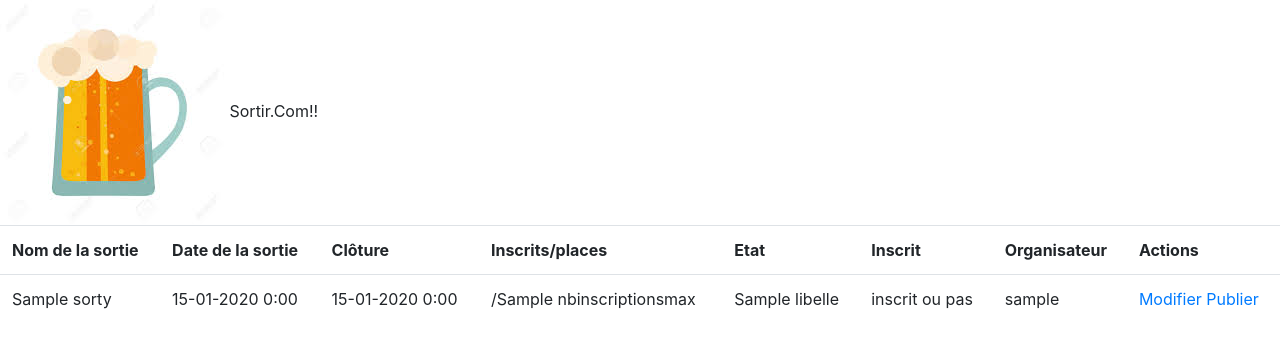
After one commit to michaelLachand/projet_sortir, a Symfony app: template templates/sorties/accueil.html.twig in a window 1280 px wide. The commit adds this page. Shown: the top 348 px of the page. Run offline with Twig, Linux system fonts and the light colour scheme; the template is opened without the code that fills it: most values are stand-ins (such as "Sample title", 1, 10 or a date in 2020); some libraries are stand-ins or nearby versions.

Commit message:
creation page sortie
repository twig et controller

```diff
--- a/composer.json
+++ b/composer.json
@@ -5,11 +5,12 @@
         "php": "^7.0.8",
         "ext-iconv": "*",
         "sensio/framework-extra-bundle": "^5.3",
+        "symfony/apache-pack": "^1.0",
         "symfony/asset": "^3.4",
         "symfony/browser-kit": "^3.4",
         "symfony/console": "^3.4",
         "symfony/css-selector": "^3.4",
-        "symfony/debug-pack": "*",
+        "symfony/debug-pack": "^1.0",
         "symfony/expression-language": "^3.4",
         "symfony/flex": "^1.0",
         "symfony/form": "^3.4",
@@ -22,6 +23,7 @@
         "symfony/serializer-pack": "*",
         "symfony/swiftmailer-bundle": "^3.1",
         "symfony/validator": "^3.4",
+        "symfony/var-dumper": "^3.4",
         "symfony/web-link": "^3.4",
         "symfony/webpack-encore-pack": "*",
         "symfony/yaml": "^3.4"
--- /dev/null
+++ b/templates/sorties/accueil.html.twig
@@ -0,0 +1,66 @@
+{% extends 'layout.html.twig' %}
+
+{% block title %}Liste des sorties{% endblock %}
+
+{% block body %}
+    <div>
+        <table class="table">
+            <tr>
+                <th>Nom de la sortie</th>
+                <th>Date de la sortie</th>
+                <th>Clôture</th>
+                <th>Inscrits/places</th>
+                <th>Etat</th>
+                <th>Inscrit</th>
+                <th>Organisateur</th>
+                <th>Actions</th>
+            </tr>
+            {% for sortie in sorties %}
+                <tr>
+                    <td>
+                        {{ sortie.nomSortie }}
+                    </td>
+                    <td>
+                        {{ sortie.datedebut|date('d-m-Y G:i') }}
+                    </td>
+                    <td>
+                        {{ sortie.datecloture|date('d-m-Y G:i') }}
+                    </td>
+                    <td>
+                        /{{ sortie.nbinscriptionsmax }}
+                    </td>
+                    <td>
+                        {{ sortie.etat.libelle }}
+                    </td>
+                    <td>
+                        inscrit ou pas
+                    </td>
+                    <td>
+                        {{ sortie.organisateur.login }}
+                    </td>
+                    <td>
+                        {% if sortie.etat.id != 1 %}
+                            <a href="#">Afficher</a>
+                        {% endif %}
+                        {% if sortie.etat.id == 2 or sortie.etat.id == 3 %}
+                            <a href="#">Se désister</a>
+                        {% endif %}
+                        {% if sortie.etat.id == 2 %}
+                            <a href="#">S'inscrire</a>
+                        {% endif %}
+                        {% if sortie.etat.id == 1 %}
+                            <a href="#">Modifier</a>
+                        {% endif %}
+                        {% if sortie.etat.id == 1 %}
+                            <a href="#">Publier</a>
+                        {% endif %}
+                        {% if sortie.etat.id == 2 %}
+                            <a href="#">Annuler</a>
+                        {% endif %}
+                    </td>
+                </tr>
+
+            {% endfor %}
+        </table>
+    </div>
+{% endblock %}
--- a/templates/user/index.html.twig
+++ b/templates/user/index.html.twig
@@ -14,7 +14,7 @@
     This friendly message is coming from:
     <ul>
         <li>Your controller at <code><a href="{{ 'D:/wamp64/www/projet_sortir/src/Controller/UserController.php'|file_link(0) }}">src/Controller/UserController.php</a></code></li>
-        <li>Your template at <code><a href="{{ 'D:/wamp64/www/projet_sortir/templates/user/index.html.twig'|file_link(0) }}">templates/user/index.html.twig</a></code></li>
+        <li>Your template at <code><a href="{{ 'D:/wamp64/www/projet_sortir/templates/user/accueil.html.twig'|file_link(0) }}">templates/user/index.html.twig</a></code></li>
     </ul>
 </div>
 {% endblock %}
```
Also changed, not shown: src/Controller/SortiesController.php (+19 -3 lines), src/Entity/Sorties.php (+23 -0 lines), src/Form/SortiesType.php (added, +35 -0 lines), src/Repository/SortiesRepository.php (+8 -0 lines), templates/sorties/index.html.twig (deleted, +0 -20 lines), public/.htaccess (added), 2 other files.
